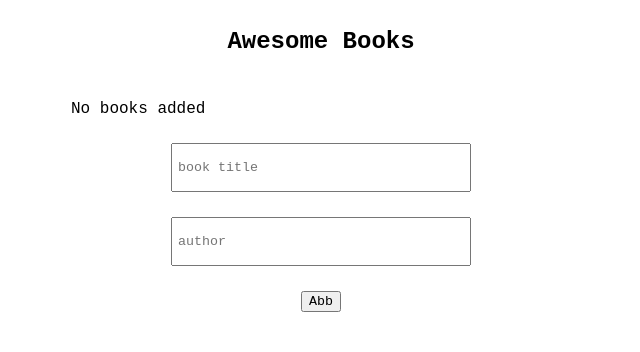
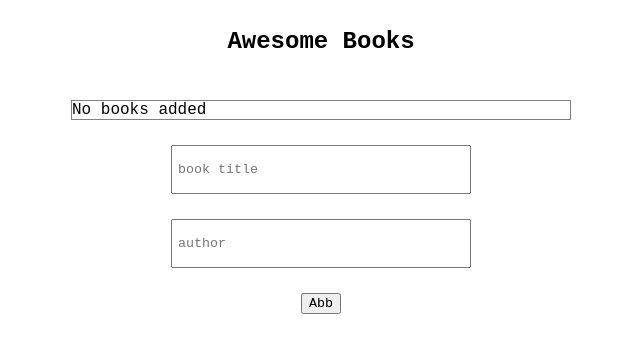
Before and after one commit to imranhossainemi/awesome_books, a website: page index.html in a window 1280 px wide. Shown: the whole page, without its empty margins (319-959 px from the left). Drawn offline with Linux system fonts and the light colour scheme.

Commit message:
Update main.css

```diff
--- a/main.css
+++ b/main.css
@@ -30,6 +30,7 @@ footer {
   margin: 25px 0;
   display: flex;
   flex-direction: column;
+  border: 1px solid hsl(0, 0%, 50%);
 }
 
 .books .book-list .book {
```
